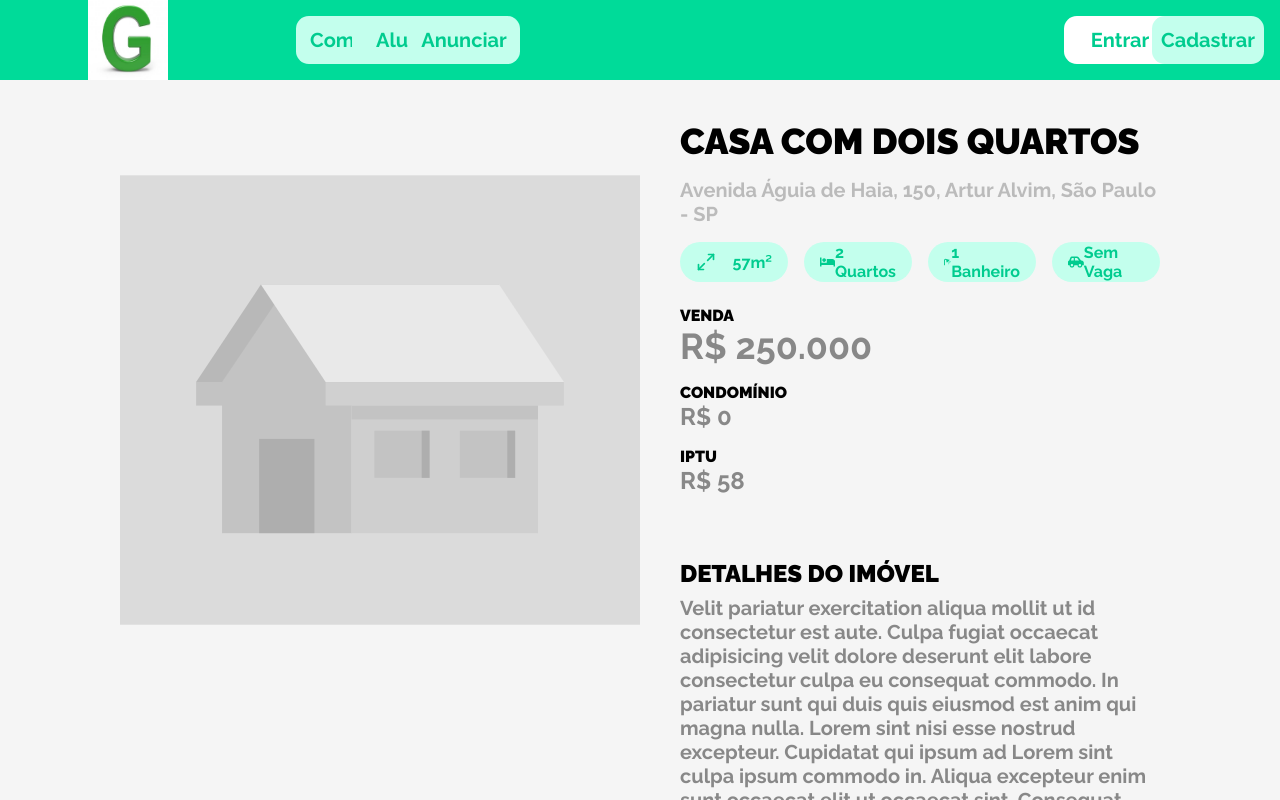
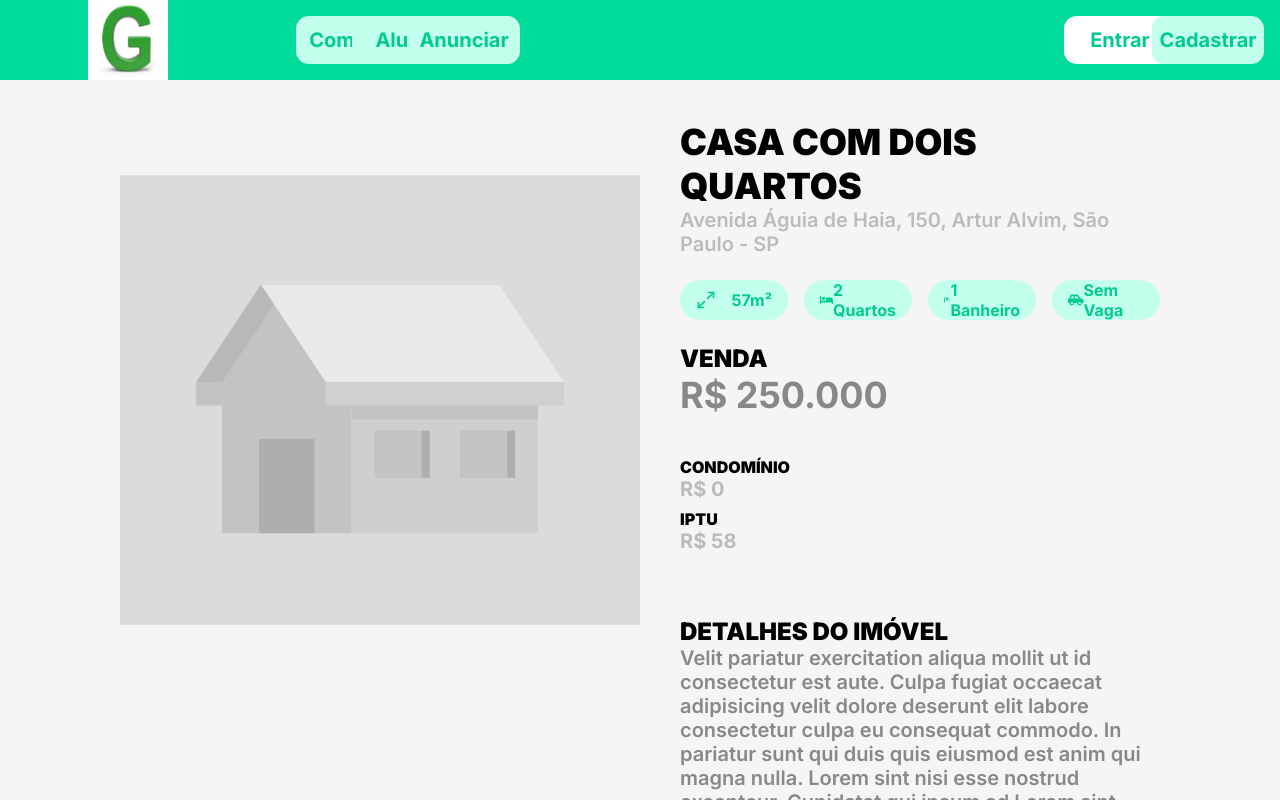
Before and after one commit to niccampanelli/green-real-estate, a React (Create React App) app: page /imovel in a window 1280 px wide. Shown: the top 800 px of the page. Built offline with nearby package versions, Linux system fonts and the light colour scheme.

Commit message:
Styling info page.

```diff
--- a/public/index.html
+++ b/public/index.html
@@ -3,7 +3,7 @@
   <head>
     <meta charset="utf-8" />
     <link rel="icon" href="%PUBLIC_URL%/favicon.ico" />
-    <link href="https://fonts.googleapis.com/css2?family=Raleway:wght@500;700;900&display=swap" rel="stylesheet">
+    <link href="https://fonts.googleapis.com/css2?family=Inter:wght@400;600;700;900&display=swap" rel="stylesheet">
     <meta name="viewport" content="width=device-width, initial-scale=1" />
     <meta name="theme-color" content="#000000" />
     <meta
--- a/src/global.css
+++ b/src/global.css
@@ -4,7 +4,7 @@
     box-sizing: border-box;
     outline: none;
     border: none;
-    font-family: 'Raleway', sans-serif;
+    font-family: 'Inter', sans-serif;
     font-size: 2vh;
 }
 
--- a/src/pages/ImoInfo/styles.css
+++ b/src/pages/ImoInfo/styles.css
@@ -22,13 +22,12 @@
 
 .infoName{
     font-size: 4.5vh;
-    margin-bottom: 2vh;
 }
 
 .infoAdress{
-    margin-bottom: 2vh;
+    margin-bottom: 3vh;
     font-size: 2.5vh;
-    font-weight: 700;
+    font-weight: 600;
     color: #bbb;
 }
 
@@ -62,47 +61,47 @@
 }
 
 .infoType{
-    font-size: 2vh;
-    font-weight: 800;
+    font-size: 3vh;
+    font-weight: 900;
 }
 
 .infoPrice{
     font-size: 4.5vh;
     font-weight: 700;
-    margin-bottom: 2vh;
+    margin-bottom: 5vh;
     color: #888;
 }
 
 .infoCon{
     font-size: 2vh;
-    font-weight: 800;
+    font-weight: 900;
 }
 
 .infoConPrice{
-    font-size: 3vh;
+    font-size: 2.5vh;
     font-weight: 700;
-    margin-bottom: 2vh;
-    color: #888;
+    margin-bottom: 1vh;
+    color: #bbb;
 }
 
 .infoIPTU{
     font-size: 2vh;
-    font-weight: 800;
+    font-weight: 900;
 }
 
 .infoIPTUPrice{
-    font-size: 3vh;
+    font-size: 2.5vh;
     font-weight: 700;
     margin-bottom: 8vh;
-    color: #888;
+    color: #bbb;
 }
 
 .infoDescTitle{
     font-size: 3vh;
-    margin-bottom: 1vh;
 }
 
 .infoDesc{
     font-size: 2.5vh;
     color: #888;
+    font-weight: 600;
 }
```
